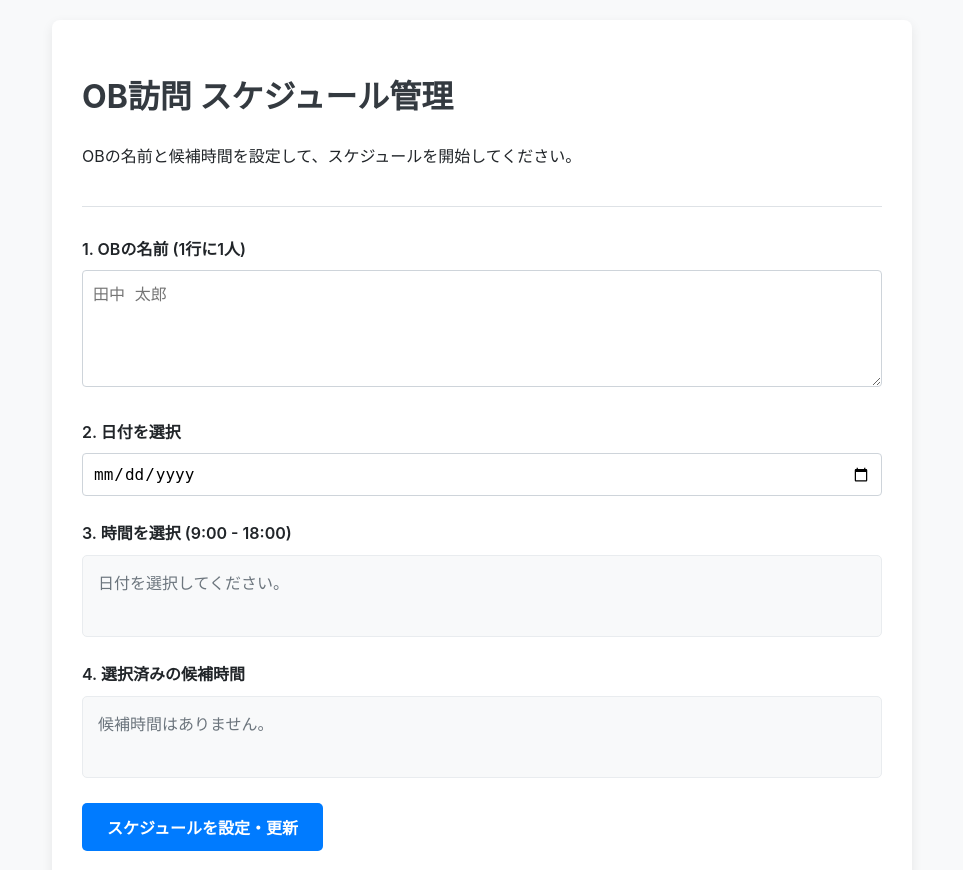
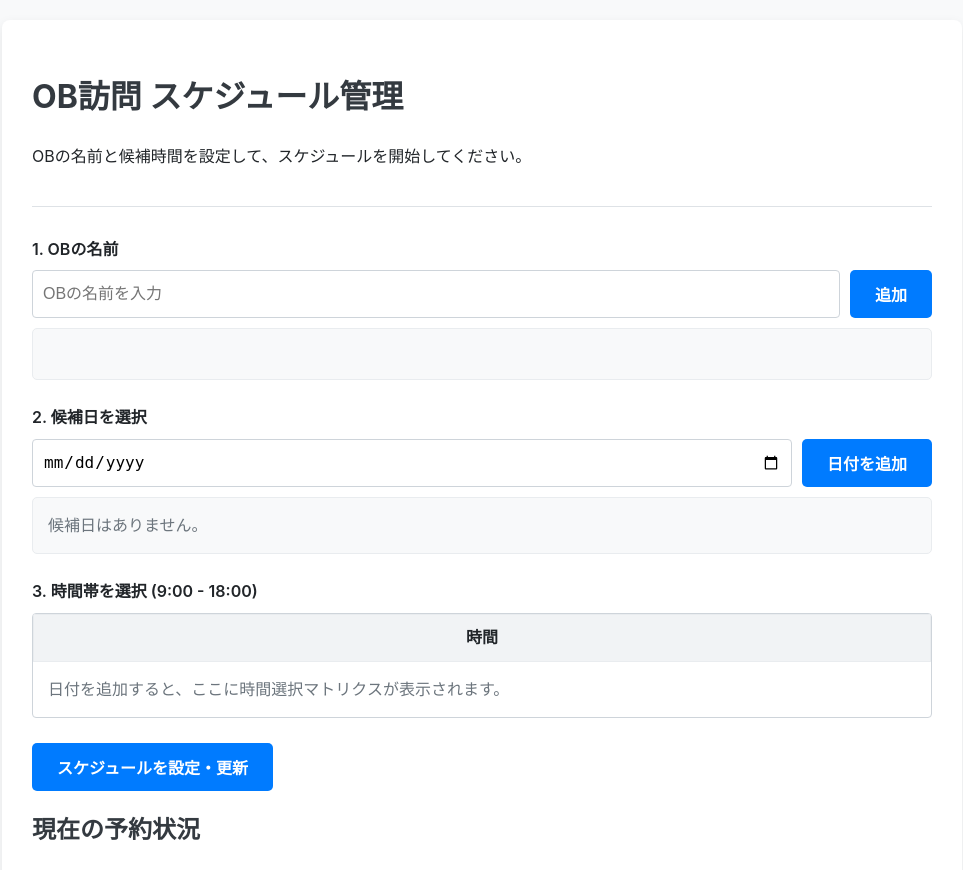
Before and after one commit to Naoki3016/schedule-app, a Flask app: page / in a window 1280 px wide. Shown: the top 870 px of the page, without its empty margins (158-1121 px from the left). Run offline with Flask 3, Linux system fonts and the light colour scheme.

Commit message:
Feature: Enhanced UI for OB names and matrix time selection

```diff
--- a/static/style.css
+++ b/static/style.css
@@ -8,7 +8,7 @@ body {
 }
 
 .container {
-    max-width: 800px;
+    max-width: 900px; /* 幅を少し広げる */
     margin: 0 auto;
     background-color: #fff;
     padding: 30px;
@@ -36,7 +36,7 @@ label {
     margin-bottom: 8px;
 }
 
-textarea, input[type="date"] {
+textarea {
     width: 100%;
     padding: 10px;
     border: 1px solid #ced4da;
@@ -45,53 +45,44 @@ textarea, input[type="date"] {
     box-sizing: border-box;
 }
 
-.time-slot-container, .selected-slots-container {
-    padding: 15px;
+.add-item-control {
+    display: flex;
+    gap: 10px;
+    margin-bottom: 10px;
+}
+
+.add-item-control input[type="text"], .add-item-control input[type="date"] {
+    flex-grow: 1;
+    padding: 10px;
+    border: 1px solid #ced4da;
+    border-radius: 4px;
+    font-size: 16px;
+    box-sizing: border-box;
+}
+
+.item-list {
+    list-style: none;
+    padding: 0;
+    margin: 0;
     border: 1px solid #e9ecef;
     border-radius: 5px;
+    min-height: 50px;
     background-color: #f8f9fa;
-    min-height: 50px;
 }
 
-.placeholder-text {
-    color: #6c757d;
-    margin: 0;
-}
-
-.time-slot-btn, .selected-slot-item button, .copy-btn {
-    background-color: #fff;
-    color: #007bff;
-    border: 1px solid #007bff;
-    padding: 8px 12px;
-    margin: 5px;
-    border-radius: 20px;
-    cursor: pointer;
-    transition: all 0.2s;
-}
-
-.time-slot-btn:hover {
-    background-color: #007bff;
-    color: #fff;
-}
-
-.time-slot-btn.added {
-    background-color: #6c757d;
-    border-color: #6c757d;
-    color: #fff;
-    cursor: not-allowed;
-}
-
-.selected-slot-item {
-    background-color: #e9ecef;
-    padding: 10px 15px;
-    border-radius: 5px;
-    margin-bottom: 8px;
+.item-list li {
     display: flex;
     justify-content: space-between;
     align-items: center;
+    padding: 10px 15px;
+    border-bottom: 1px solid #e9ecef;
 }
 
-.selected-slot-item button {
+.item-list li:last-child {
+    border-bottom: none;
+}
+
+.item-list li button {
     background-color: #dc3545;
     color: #fff;
     border: none;
@@ -101,6 +92,67 @@ textarea, input[type="date"] {
     line-height: 25px;
     padding: 0;
     font-weight: bold;
+    font-size: 14px;
+    flex-shrink: 0;
+}
+
+.schedule-matrix {
+    display: grid;
+    border: 1px solid #ced4da;
+    border-radius: 4px;
+    overflow-x: auto; /* 横スクロールを可能にする */
+    background-color: #fff;
+}
+
+.matrix-header-row {
+    display: contents; /* 子要素がグリッドアイテムになるように */
+}
+
+.matrix-cell {
+    padding: 10px;
+    border: 1px solid #e9ecef;
+    text-align: center;
+    white-space: nowrap; /* テキストの折り返しを防ぐ */
+}
+
+.header-cell {
+    background-color: #f1f3f5;
+    font-weight: 600;
+    position: sticky;
+    top: 0; /* ヘッダーを固定 */
+    z-index: 10;
+}
+
+.time-header {
+    background-color: #f1f3f5;
+    font-weight: 600;
+    position: sticky;
+    left: 0; /* 時間ヘッダーを固定 */
+    z-index: 10;
+}
+
+.slot-button {
+    background-color: #e9ecef;
+    border: 1px solid #ced4da;
+    padding: 10px;
+    cursor: pointer;
+    transition: background-color 0.2s;
+    font-size: 14px;
+}
+
+.slot-button:hover {
+    background-color: #dee2e6;
+}
+
+.slot-button.selected {
+    background-color: #007bff;
+    color: #fff;
+    border-color: #007bff;
+}
+
+.placeholder-text {
+    color: #6c757d;
+    margin: 15px;
 }
 
 button {
@@ -154,7 +206,7 @@ button:disabled {
     color: white;
     padding: 5px 15px;
     font-size: 14px;
-    flex-shrink: 0; /* Prevent button from shrinking */
+    flex-shrink: 0;
 }
 
 table {
--- a/templates/index.html
+++ b/templates/index.html
@@ -16,26 +16,32 @@
         <main>
             <div class="setup-section">
                 <div class="input-group">
-                    <label for="ob-names">1. OBの名前 (1行に1人)</label>
-                    <textarea id="ob-names" rows="5" placeholder="田中 太郎">{% for name in data.ob_names %}{{ name }}{% if not loop.last %}\n{% endif %}{% endfor %}</textarea>
+                    <label for="ob-name-input">1. OBの名前</label>
+                    <div class="add-item-control">
+                        <input type="text" id="ob-name-input" placeholder="OBの名前を入力">
+                        <button id="add-ob-btn">追加</button>
+                    </div>
+                    <ul id="ob-names-list" class="item-list"></ul>
                 </div>
 
                 <div class="input-group">
-                    <label for="date-picker">2. 日付を選択</label>
-                    <input type="date" id="date-picker">
+                    <label for="date-input">2. 候補日を選択</label>
+                    <div class="add-item-control">
+                        <input type="date" id="date-input">
+                        <button id="add-date-btn">日付を追加</button>
+                    </div>
+                    <ul id="selected-dates-list" class="item-list"></ul>
                 </div>
 
                 <div class="input-group">
-                    <label>3. 時間を選択 (9:00 - 18:00)</label>
-                    <div id="time-slot-buttons" class="time-slot-container">
-                        <p class="placeholder-text">日付を選択してください。</p>
-                    </div>
-                </div>
-
-                <div class="input-group">
-                    <label>4. 選択済みの候補時間</label>
-                    <div id="selected-slots-display" class="selected-slots-container">
-                        <p class="placeholder-text">候補時間はありません。</p>
+                    <label>3. 時間帯を選択 (9:00 - 18:00)</label>
+                    <div id="schedule-matrix" class="schedule-matrix">
+                        <div class="matrix-header-row">
+                            <div class="matrix-cell header-cell">時間</div>
+                            <!-- 日付ヘッダーはJSで動的に追加 -->
+                        </div>
+                        <!-- 時間帯と選択ボタンはJSで動的に追加 -->
+                        <p class="placeholder-text">日付を追加すると、ここに時間選択マトリクスが表示されます。</p>
                     </div>
                 </div>
 
@@ -60,72 +66,134 @@
     </div>
     <script>
     document.addEventListener('DOMContentLoaded', () => {
-        const obNamesTextarea = document.getElementById('ob-names');
-        const datePicker = document.getElementById('date-picker');
-        const timeSlotButtonsDiv = document.getElementById('time-slot-buttons');
-        const selectedSlotsDiv = document.getElementById('selected-slots-display');
+        const obNameInput = document.getElementById('ob-name-input');
+        const addObBtn = document.getElementById('add-ob-btn');
+        const obNamesList = document.getElementById('ob-names-list');
+
+        const dateInput = document.getElementById('date-input');
+        const addDateBtn = document.getElementById('add-date-btn');
+        const selectedDatesList = document.getElementById('selected-dates-list');
+
+        const scheduleMatrix = document.getElementById('schedule-matrix');
         const generateBtn = document.getElementById('generate-links-btn');
         const linksSection = document.getElementById('links-section');
         const linksList = document.getElementById('links-list');
         const scheduleTableBody = document.querySelector('#schedule-table tbody');
 
-        let initialTimeSlots = {{ data.time_slots | tojson }};
-        let selectedTimeSlots = new Set(initialTimeSlots);
+        let obNames = {{ data.ob_names | tojson }};
+        let selectedDates = new Set();
+        let selectedTimeSlots = new Set(); // Format: "YYYY-MM-DD HH:MM"
 
-        function renderTimeSlotButtons() {
-            timeSlotButtonsDiv.innerHTML = '';
-            const selectedDate = datePicker.value;
-            if (!selectedDate) {
-                timeSlotButtonsDiv.innerHTML = '<p class="placeholder-text">日付を選択してください。</p>';
-                return;
-            }
-            const date = new Date(selectedDate);
-            const localDate = new Date(date.getTime() + date.getTimezoneOffset() * 60000);
-            const month = localDate.getMonth() + 1;
-            const day = localDate.getDate();
+        // Initialize selectedDates and selectedTimeSlots from data.time_slots
+        {{ data.time_slots | tojson }}.forEach(slot => {
+            const [datePart, timePart] = slot.split(' ');
+            selectedDates.add(datePart);
+            selectedTimeSlots.add(slot);
+        });
 
-            for (let hour = 9; hour < 18; hour++) {
-                const slotString = `${month}月${day}日 ${hour}:00-${hour + 1}:00`;
-                const button = document.createElement('button');
-                button.textContent = `${hour}:00`;
-                button.classList.add('time-slot-btn');
-                if (selectedTimeSlots.has(slotString)) {
-                    button.classList.add('added');
-                    button.disabled = true;
-                }
-                button.addEventListener('click', () => {
-                    selectedTimeSlots.add(slotString);
-                    renderAll();
-                });
-                timeSlotButtonsDiv.appendChild(button);
-            }
-        }
-
-        function renderSelectedSlots() {
-            selectedSlotsDiv.innerHTML = '';
-            if (selectedTimeSlots.size === 0) {
-                selectedSlotsDiv.innerHTML = '<p class="placeholder-text">候補時間はありません。</p>';
-                return;
-            }
-            selectedTimeSlots.forEach(slot => {
-                const item = document.createElement('div');
-                item.classList.add('selected-slot-item');
-                item.textContent = slot;
+        // --- Helper Functions ---
+        function renderObNames() {
+            obNamesList.innerHTML = '';
+            obNames.forEach(name => {
+                const li = document.createElement('li');
+                li.textContent = name;
                 const removeBtn = document.createElement('button');
                 removeBtn.textContent = '×';
                 removeBtn.addEventListener('click', () => {
-                    selectedTimeSlots.delete(slot);
-                    renderAll();
+                    obNames = obNames.filter(n => n !== name);
+                    renderObNames();
                 });
-                item.appendChild(removeBtn);
-                selectedSlotsDiv.appendChild(item);
+                li.appendChild(removeBtn);
+                obNamesList.appendChild(li);
+            });
+        }
+
+        function renderSelectedDates() {
+            selectedDatesList.innerHTML = '';
+            if (selectedDates.size === 0) {
+                selectedDatesList.innerHTML = '<p class="placeholder-text">候補日はありません。</p>';
+                return;
+            }
+            Array.from(selectedDates).sort().forEach(date => {
+                const li = document.createElement('li');
+                li.textContent = date;
+                const removeBtn = document.createElement('button');
+                removeBtn.textContent = '×';
+                removeBtn.addEventListener('click', () => {
+                    selectedDates.delete(date);
+                    // Remove time slots associated with this date
+                    selectedTimeSlots = new Set(Array.from(selectedTimeSlots).filter(slot => !slot.startsWith(date)));
+                    renderSelectedDates();
+                    renderScheduleMatrix();
+                });
+                li.appendChild(removeBtn);
+                selectedDatesList.appendChild(li);
+            });
+            renderScheduleMatrix();
+        }
+
+        function renderScheduleMatrix() {
+            const dates = Array.from(selectedDates).sort();
+            const hours = Array.from({ length: 9 }, (_, i) => 9 + i); // 9:00 to 17:00
+
+            scheduleMatrix.innerHTML = '';
+            if (dates.length === 0) {
+                scheduleMatrix.innerHTML = '<p class="placeholder-text">日付を追加すると、ここに時間選択マトリクスが表示されます。</p>';
+                return;
+            }
+
+            // Set grid columns dynamically
+            scheduleMatrix.style.gridTemplateColumns = `auto repeat(${dates.length}, 1fr)`;
+
+            // Header Row (Time + Dates)
+            const headerRow = document.createElement('div');
+            headerRow.classList.add('matrix-header-row');
+            headerRow.innerHTML = '<div class="matrix-cell header-cell">時間</div>';
+            dates.forEach(date => {
+                headerRow.innerHTML += `<div class="matrix-cell header-cell">${date.substring(5)}</div>`; // Display MM-DD
+            });
+            scheduleMatrix.appendChild(headerRow);
+
+            // Time Rows
+            hours.forEach(hour => {
+                const timeRow = document.createElement('div');
+                timeRow.classList.add('matrix-time-row');
+                timeRow.style.display = 'contents'; // Make children grid items
+
+                const timeHeader = document.createElement('div');
+                timeHeader.classList.add('matrix-cell', 'time-header');
+                timeHeader.textContent = `${hour}:00`;
+                scheduleMatrix.appendChild(timeHeader);
+
+                dates.forEach(date => {
+                    const slotString = `${date} ${hour}:00-${hour + 1}:00`;
+                    const slotButton = document.createElement('button');
+                    slotButton.classList.add('matrix-cell', 'slot-button');
+                    slotButton.textContent = '選択'; // Placeholder text
+                    slotButton.dataset.slot = slotString;
+
+                    if (selectedTimeSlots.has(slotString)) {
+                        slotButton.classList.add('selected');
+                        slotButton.textContent = '✓';
+                    }
+
+                    slotButton.addEventListener('click', () => {
+                        if (selectedTimeSlots.has(slotString)) {
+                            selectedTimeSlots.delete(slotString);
+                        } else {
+                            selectedTimeSlots.add(slotString);
+                        }
+                        renderScheduleMatrix(); // Re-render to update selection
+                    });
+                    scheduleMatrix.appendChild(slotButton);
+                });
             });
         }
 
         function generateLinks(names) {
             linksList.innerHTML = '';
             names.forEach(name => {
-                const encodedName = btoa(name);
+                const encodedName = btoa(unescape(encodeURIComponent(name)));
                 const bookingUrl = `${window.location.origin}/booking?ob=${encodedName}`;
                 const listItem = document.createElement('li');
                 listItem.innerHTML = `<strong>${name}:</strong> <input type="text" value="${bookingUrl}" readonly> <button class="copy-btn">コピー</button>`;
@@ -141,7 +209,8 @@
 
         function updateScheduleView(schedule) {
             scheduleTableBody.innerHTML = '';
-            selectedTimeSlots.forEach(slot => {
+            const allSlots = Array.from(selectedTimeSlots).sort();
+            allSlots.forEach(slot => {
                 const row = document.createElement('tr');
                 const bookedBy = schedule[slot];
                 row.innerHTML = `<td>${slot}</td><td>${bookedBy ? `<strong>${bookedBy}</strong>` : '<em>空き</em>'}</td>`;
@@ -149,38 +218,64 @@
             });
         }
 
+        // --- Event Listeners ---
+        addObBtn.addEventListener('click', () => {
+            const name = obNameInput.value.trim();
+            if (name && !obNames.includes(name)) {
+                obNames.push(name);
+                obNameInput.value = '';
+                renderObNames();
+            }
+        });
+
+        dateInput.addEventListener('change', () => {
+            // Optional: automatically add date on change if not already added
+        });
+
+        addDateBtn.addEventListener('click', () => {
+            const date = dateInput.value;
+            if (date && !selectedDates.has(date)) {
+                selectedDates.add(date);
+                renderSelectedDates();
+            }
+        });
+
         generateBtn.addEventListener('click', () => {
-            const obNames = obNamesTextarea.value.trim().split('\n').filter(name => name);
-            const timeSlots = Array.from(selectedTimeSlots);
+            if (obNames.length === 0 || selectedTimeSlots.size === 0) {
+                alert('OBの名前と候補時間を両方設定してください。');
+                return;
+            }
 
             fetch('/setup', {
                 method: 'POST',
                 headers: { 'Content-Type': 'application/json' },
-                body: JSON.stringify({ ob_names: obNames, time_slots: timeSlots })
+                body: JSON.stringify({ ob_names: obNames, time_slots: Array.from(selectedTimeSlots).sort() })
             })
             .then(res => res.json())
             .then(data => {
                 alert(data.message);
-                location.reload();
+                // After successful setup, refresh schedule view and links
+                fetch('/status')
+                    .then(res => res.json())
+                    .then(appData => {
+                        updateScheduleView(appData.schedule);
+                        generateLinks(appData.ob_names);
+                    });
+            })
+            .catch(error => {
+                console.error('Error setting up schedule:', error);
+                alert('スケジュールの設定中にエラーが発生しました。');
             });
         });
 
-        function renderAll() {
-            renderTimeSlotButtons();
-            renderSelectedSlots();
+        // --- Initial Render ---
+        renderObNames();
+        renderSelectedDates();
+        const initialSchedule = {{ data.schedule | tojson }};
+        updateScheduleView(initialSchedule);
+        if (obNames.length > 0) {
+            generateLinks(obNames);
         }
-
-        function initialLoad() {
-            renderSelectedSlots();
-            const schedule = {{ data.schedule | tojson }};
-            updateScheduleView(schedule);
-            if (obNamesTextarea.value) {
-                generateLinks(obNamesTextarea.value.trim().split('\n'));
-            }
-        }
-
-        datePicker.addEventListener('change', renderTimeSlotButtons);
-        initialLoad();
     });
     </script>
 </body>
```
